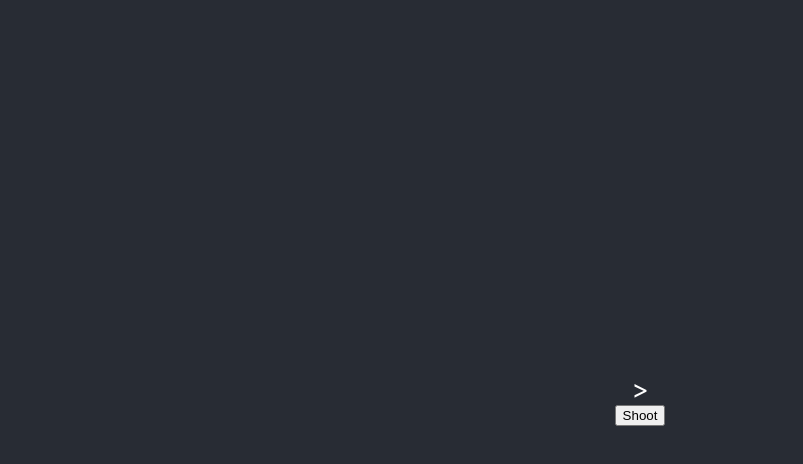
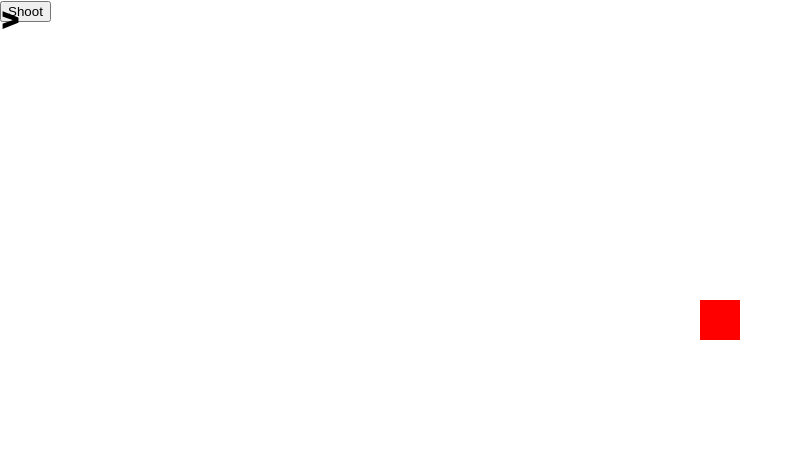
Before and after one commit to epweiss19/MCImind, a React (Create React App) app in the folder mci-mind/: page / in a window 1280 px wide. Shown: the top 464 px of the page, without its empty margins (0-803 px from the left). Built offline with nearby package versions, Linux system fonts and the light colour scheme.

Commit message:
fixed some position stuff and started on tracking overlapping

```diff
--- a/mci-mind/src/App.css
+++ b/mci-mind/src/App.css
@@ -1,38 +1,17 @@
-.App {
-  text-align: center;
+
+#target {
+  position: absolute;
+  left: 700px;
+  background: red;
+  top: 300px;
+  width: 40px;
+  height: 40px;
+  z-index: 0;
 }
 
-.App-logo {
-  height: 40vmin;
-  pointer-events: none;
+#arrowObj {
+  position: absolute;
+  z-index: 1;
+  font-size: 30px;
+  font-weight: 900;
 }
-
-@media (prefers-reduced-motion: no-preference) {
-  .App-logo {
-    animation: App-logo-spin infinite 20s linear;
-  }
-}
-
-.App-header {
-  background-color: #282c34;
-  min-height: 100vh;
-  display: flex;
-  flex-direction: column;
-  align-items: center;
-  justify-content: center;
-  font-size: calc(10px + 2vmin);
-  color: white;
-}
-
-.App-link {
-  color: #61dafb;
-}
-
-@keyframes App-logo-spin {
-  from {
-    transform: rotate(0deg);
-  }
-  to {
-    transform: rotate(360deg);
-  }
-}
--- a/mci-mind/src/App.js
+++ b/mci-mind/src/App.js
@@ -7,6 +7,7 @@ function App() {
         <div id="arrowObj">
           {'>'}
         </div>
+        <div id="target"></div>
         <button onClick={handleClick}>Shoot</button>
       </header>
     </div>
@@ -29,8 +30,8 @@ function handleClick() {
 function heightLoop(start_time, time_step, time_scale) {
 
   // Set Intial Conditions : Declare final positions
-  let yi = 0;
-  let vi = 50;
+  let yi = -300;
+  let vi = 40;
   let new_y;
   let new_x;
 
@@ -51,8 +52,22 @@ function heightLoop(start_time, time_step, time_scale) {
     let localTime = (Date.now() - start_time) / time_scale;
 
     // Update final positions
-    let new_x = localTime * vi;
+    let new_x = 370 + localTime * vi;
     return new_x;
+  }
+
+  function checkIfOverlapping() {
+    let arrowObj = document.getElementById("arrowObj");
+    var arrowObjPos = arrowObj.getBoundingClientRect();
+    //console.log(arrowObjPos.top, arrowObjPos.right, arrowObjPos.bottom, arrowObjPos.left);
+
+    let target = document.getElementById("target");
+    var targetPos = target.getBoundingClientRect();
+    //console.log(targetPos.top, targetPos.right, targetPos.bottom, targetPos.left);
+
+    //if(arrowObjPos.top <= targetPos.top) {
+
+    //}
   }
 
   // SetInterval used as constant time delayed loop
@@ -63,16 +78,18 @@ function heightLoop(start_time, time_step, time_scale) {
 
     new_x = getNewDistance(start_time);
 
+    checkIfOverlapping();
+
     // Exit Handling
-    if (new_y < 0) {
+    if (new_y < -300) {
       clearInterval(timerID);
-      new_y = 0;
+      new_y = -300;
     }
     console.log(new_y);
 
 
     // Update Position of Arrow
-    document.getElementById('arrowObj').style="position:relative; top:" + -new_y + "px; left: " + new_x + "px;";
+    document.getElementById('arrowObj').style="position:absolute; top:" + -new_y + "px; left: " + new_x + "px;";
 
   }, time_step);
 }
```
